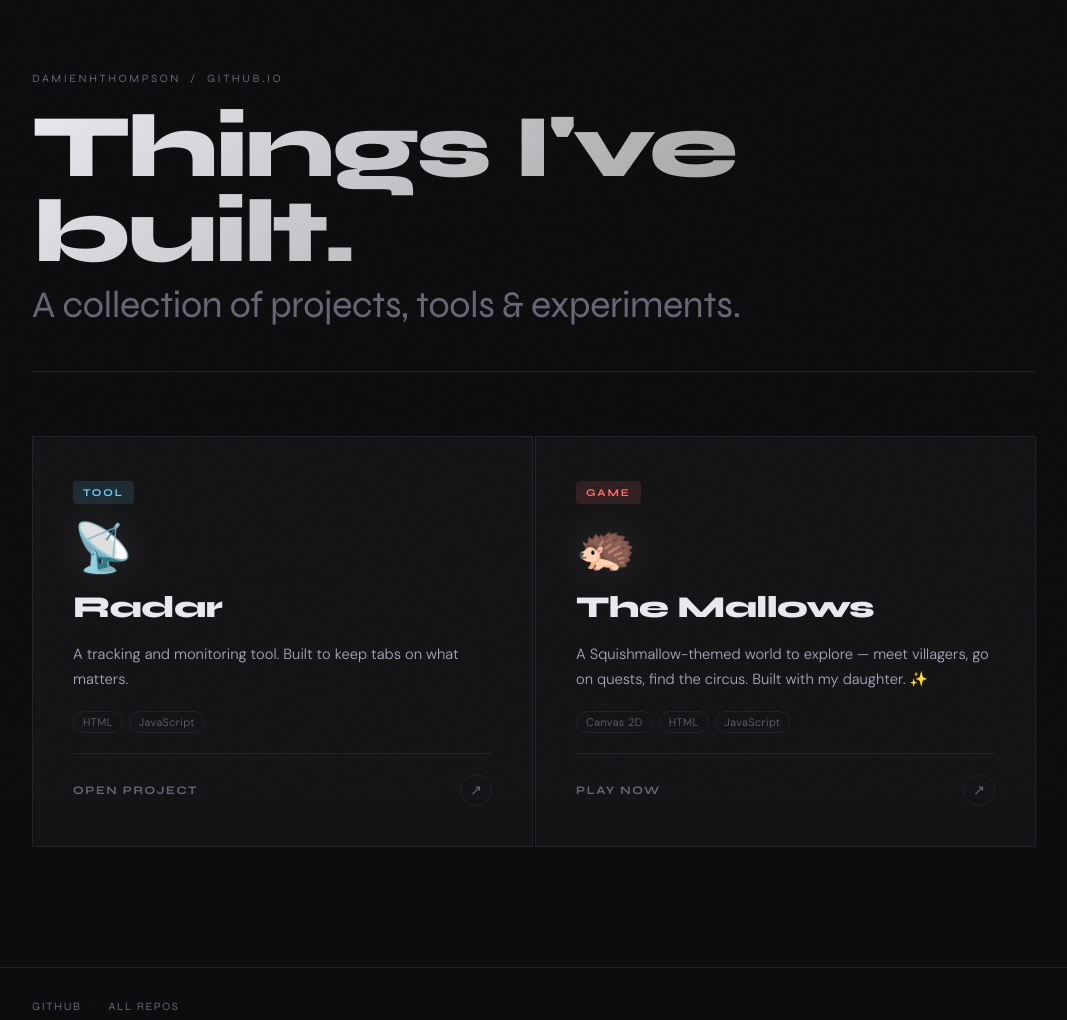
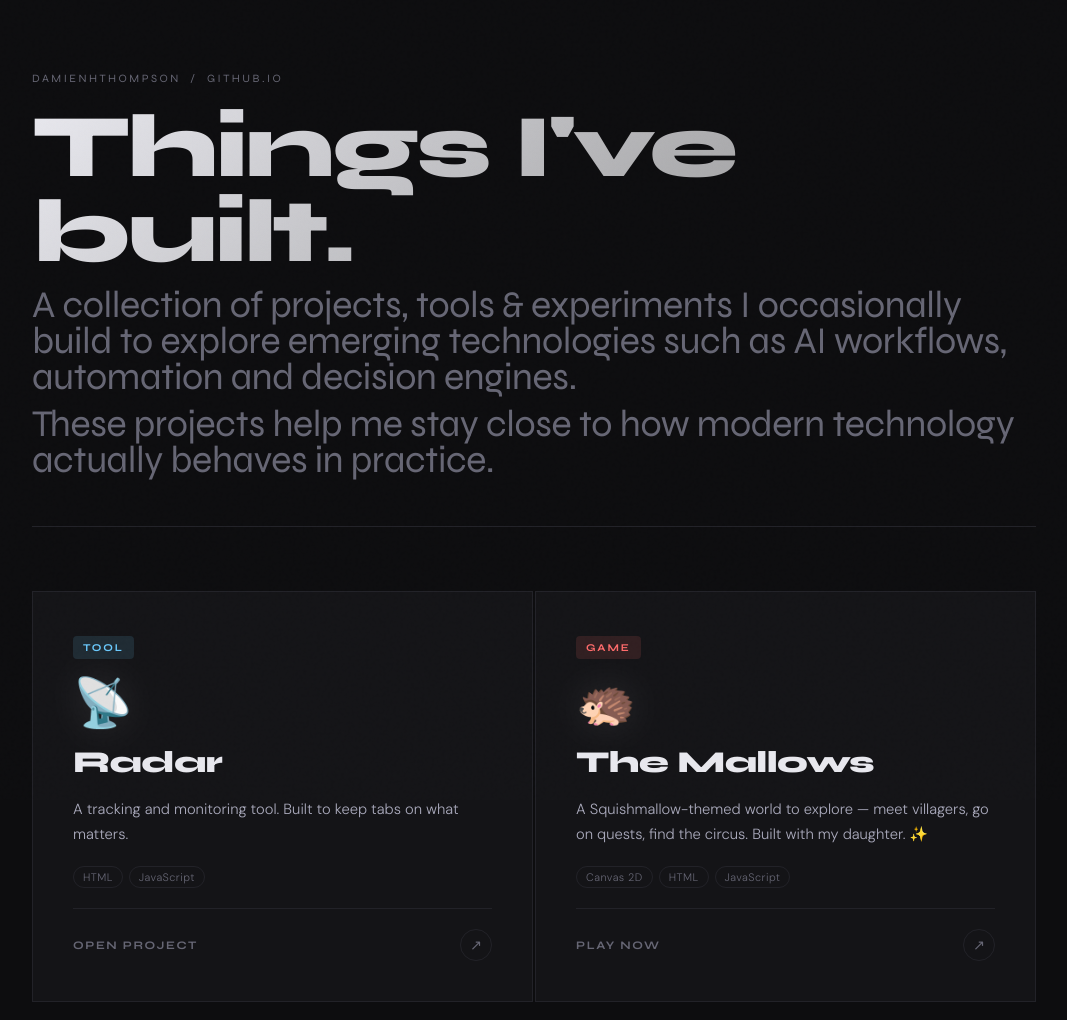
Before and after one commit to damienhthompson/damienhthompson.github.io, a plain HTML site: page index.html in a window 1280 px wide. Shown: the top 1020 px of the page, without its empty margins (106-1173 px from the left). Drawn offline with Linux system fonts and the light colour scheme.

Commit message:
Update index.html

```diff
--- a/index.html
+++ b/index.html
@@ -280,7 +280,9 @@
   <p class="eyebrow">damienhthompson &nbsp;/&nbsp; github.io</p>
   <h1>
     <span class="name">Things I've built.</span>
-    <span class="sub">A collection of projects, tools & experiments.</span>
+    <span class="sub">A collection of projects, tools & experiments I occasionally build to explore emerging technologies such as AI workflows, automation and decision engines. </span>
+    <span class="sub">These projects help me stay close to how modern technology actually behaves in practice.</span>
+
   </h1>
   <div class="header-line"></div>
 </header>
```
